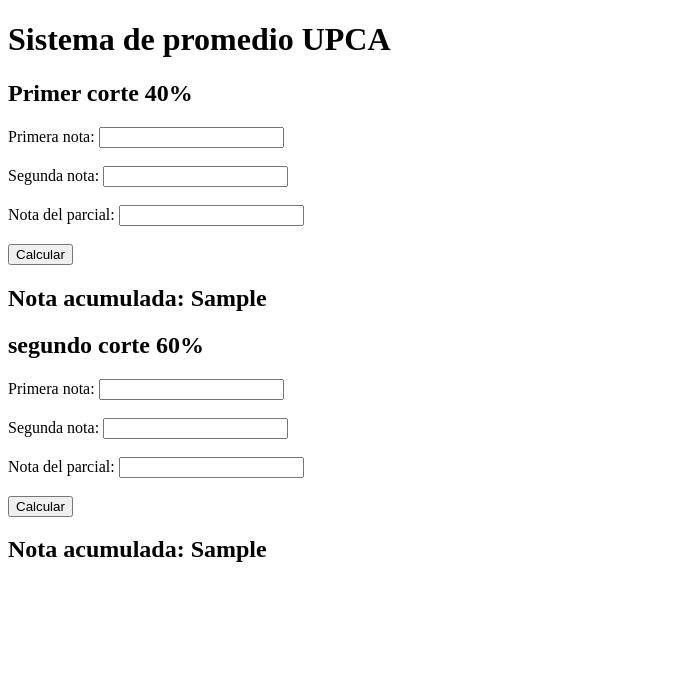
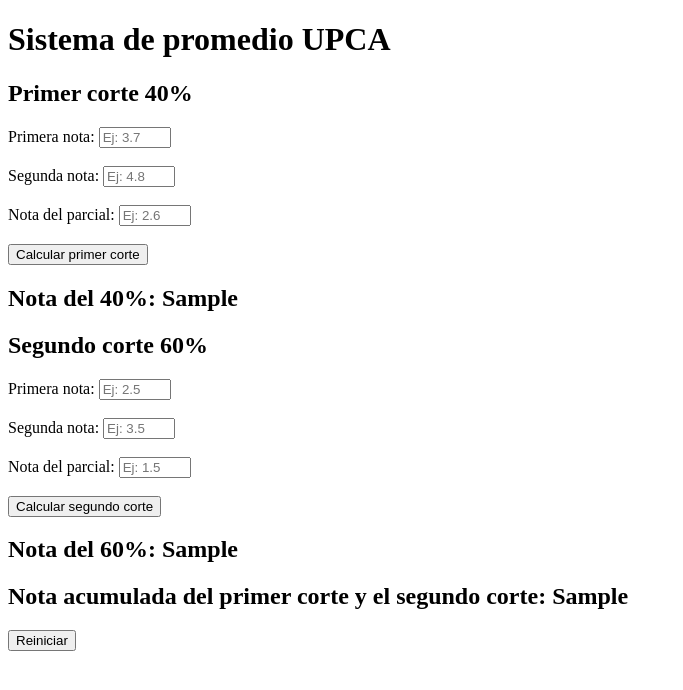
Before and after one commit to Jainer-Acosta/Sistema_Promedio_UPCA, a Flask app: template templates/index.html in a window 1280 px wide. Shown: the top 690 px of the page, without its empty margins (0-683 px from the left). Run offline with Flask 3, Linux system fonts and the light colour scheme; the template is opened without the code that fills it: most values are stand-ins (such as "Sample title", 1, 10 or a date in 2020).

Commit message:
App terminada al 100% se agrego algunas validaciones y la posibilidad de sacar el segundo corte con la nota acumulada

```diff
--- a/app.py
+++ b/app.py
@@ -1,30 +1,73 @@
 from flask import *
 
 app = Flask(__name__)
-@app.route("/", methods=["GET","POST"])
+
+app.secret_key = "hola_profe"
+
+@app.route("/", methods=["GET", "POST"])
 def inicio():
 
-    nota_final = None
-    estado = None
+    nota_final_primera = None
+    nota_final_segunda = None
+    nota_acumulada = None
+
+
+    if "resultado_primera" in session:
+        nota_final_primera = f"{session['resultado_primera']:.1f}"
+
+
+    if "resultado_segunda" in session:
+        nota_final_segunda = f"{session['resultado_segunda']:.1f}"
+
 
     if request.method == "POST":
-        nota1 = float(request.form["nota1"])
-        nota2 = float(request.form["nota2"])
-        parcial = float(request.form["parcial"])
 
-        porcentaje_nota = 0.25
-        porcentaje_parcial = 0.50
+        # CALCULAR PRIMER CORTE
+        if "nota1_primera" in request.form:
 
-        resultado = nota1*(porcentaje_nota) + nota2 *(porcentaje_nota) + parcial *(porcentaje_parcial)
-        nota_final = f"{resultado:.1f}"
+            nota1_primera = float(request.form["nota1_primera"])
+            nota2_primera = float(request.form["nota2_primera"])
+            parcial_primera = float(request.form["parcial_primera"])
 
-        if resultado >= 2.95:
-            estado = "Aprobaste"
-        else:
-            estado = "Reprobaste"
+            porcentaje_nota = 0.25
+            porcentaje_parcial = 0.50
+
+            resultado_primera = nota1_primera * (porcentaje_nota) + nota2_primera * (porcentaje_nota) + parcial_primera * (porcentaje_parcial)
+
+            session["resultado_primera"] = resultado_primera
+
+            nota_final_primera = f"{resultado_primera:.1f}"
 
 
-    return render_template("index.html", nota_final=nota_final, estado=estado)
+        # CALCULAR SEGUNDO CORTE
+        if "nota1_segunda" in request.form:
+
+            nota1_segunda = float(request.form["nota1_segunda"])
+            nota2_segunda = float(request.form["nota2_segunda"])
+            parcial_segunda = float(request.form["parcial_segunda"])
+
+            porcentaje_nota = 0.25
+            porcentaje_parcial = 0.50
+
+            resultado_segunda = nota1_segunda * (porcentaje_nota) + nota2_segunda * (porcentaje_nota) + parcial_segunda * (porcentaje_parcial)
+
+            session["resultado_segunda"] = resultado_segunda
+
+            nota_final_segunda = f"{resultado_segunda:.1f}"
+
+        if "resultado_primera" in session and "resultado_segunda" in session:
+
+            acumulada = session["resultado_primera"] * 0.40 + session["resultado_segunda"] * 0.60
+
+            nota_acumulada = f"{acumulada:.1f}"
+
+
+    return render_template("index.html",nota_final_primera=nota_final_primera,nota_final_segunda=nota_final_segunda,nota_acumulada=nota_acumulada)
+
+@app.route("/reset")
+def reset():
+    session.clear()
+    return redirect("/")
 
 if __name__ == "__main__":
     app.run(debug=True)
--- a/templates/index.html
+++ b/templates/index.html
@@ -5,65 +5,81 @@
     <meta name="viewport" content="width=device-width, initial-scale=1.0">
     <title>Sistema de promedio UPCA</title>
 </head>
+
 <body>
+
     <h1>Sistema de promedio UPCA</h1>
 
     <form method="POST">
 
         <h2>Primer corte 40%</h2>
 
-        <label> Primera nota: </label>
-        <input type="number" name="nota1" step="0.01">
+        <label>Primera nota:</label>
+        <input type="number" name="nota1_primera" step="0.01" min="0" max="5" placeholder="Ej: 3.7">
+
         <br><br>
 
-        <label>Segunda nota: </label>
-        <input type="number" name="nota2" step="0.01">
+        <label>Segunda nota:</label>
+        <input type="number" name="nota2_primera" step="0.01" min="0" max="5" placeholder="Ej: 4.8">
+
         <br><br>
 
-        <label>Nota del parcial: </label>
-        <input type="number" name="parcial" step="0.01">
+        <label>Nota del parcial:</label>
+        <input type="number" name="parcial_primera" step="0.01" min="0" max="5" placeholder="Ej: 2.6">
+
         <br><br>
 
-        <button>Calcular</button>
-
-        {% if nota_final is not none %}
-
-            <h2>Nota acumulada: {{ nota_final }}</h2>
-
-
-        {% endif %}
-
-    </form>
-
-    <form method="POST">
-
-        <h2>segundo corte 60%</h2>
-
-        <label> Primera nota: </label>
-        <input type="number" name="nota1" step="0.01">
-        <br><br>
-
-        <label>Segunda nota: </label>
-        <input type="number" name="nota2" step="0.01">
-        <br><br>
-
-        <label>Nota del parcial: </label>
-        <input type="number" name="parcial" step="0.01">
-        <br><br>
-
-        <button>Calcular</button>
-
-        {% if nota_final is not none %}
-
-            <h2>Nota acumulada: {{ nota_final }}</h2>
-
-
-        {% endif %}
+        <button type="submit">Calcular primer corte</button>
 
     </form>
 
 
+    {% if nota_final_primera is not none %}
 
+        <h2>Nota del 40%: {{ nota_final_primera }}</h2>
+
+    {% endif %}
+
+
+    <form method="POST">
+
+        <h2>Segundo corte 60%</h2>
+
+        <label>Primera nota:</label>
+        <input type="number" name="nota1_segunda" step="0.01" min="0" max="5" placeholder="Ej: 2.5">
+
+        <br><br>
+
+        <label>Segunda nota:</label>
+        <input type="number" name="nota2_segunda" step="0.01" min="0" max="5" placeholder="Ej: 3.5">
+
+        <br><br>
+
+        <label>Nota del parcial:</label>
+        <input type="number" name="parcial_segunda" step="0.01" min="0" max="5" placeholder="Ej: 1.5">
+
+        <br><br>
+
+        <button type="submit">Calcular segundo corte</button>
+
+    </form>
+
+
+    {% if nota_final_segunda is not none %}
+
+        <h2>Nota del 60%: {{ nota_final_segunda }}</h2>
+
+    {% endif %}
+
+    {% if nota_acumulada is not none %}
+
+        <h2>Nota acumulada del primer corte y el segundo corte: {{ nota_acumulada }}</h2>
+
+    {% endif %}
+
+    <a href="/reset">
+        <button type="button">Reiniciar</button>
+    </a>
 
 </body>
 </html>
```
